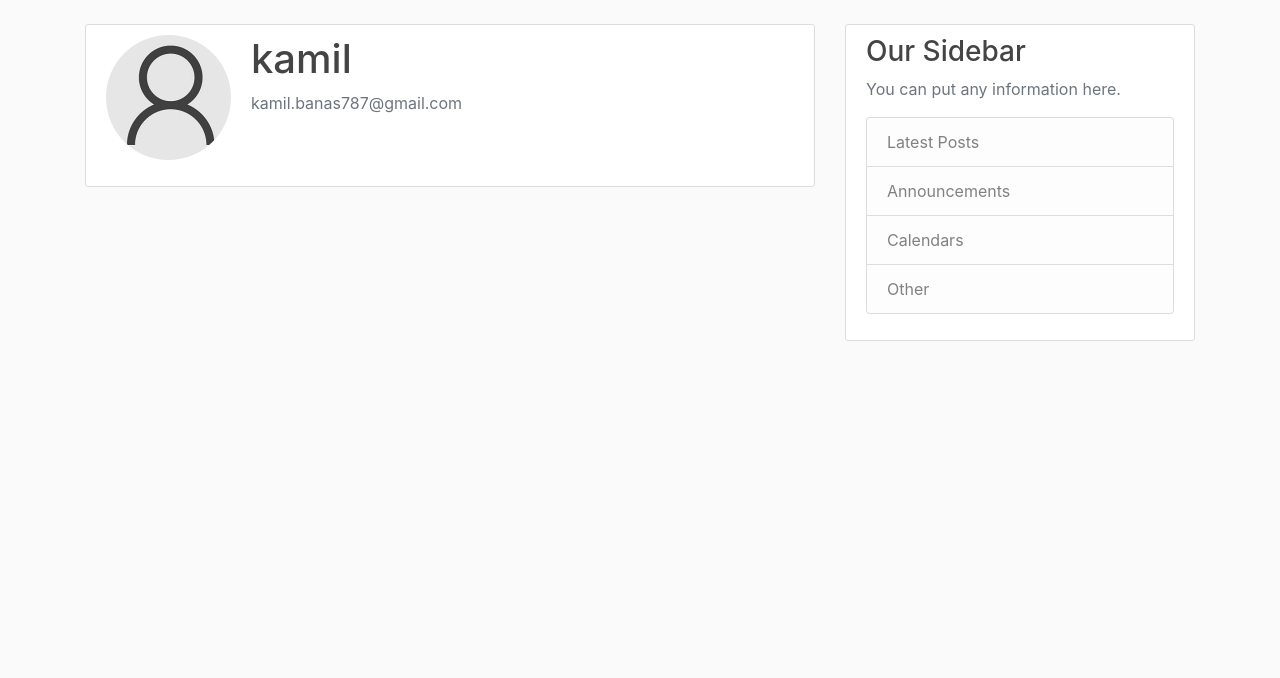
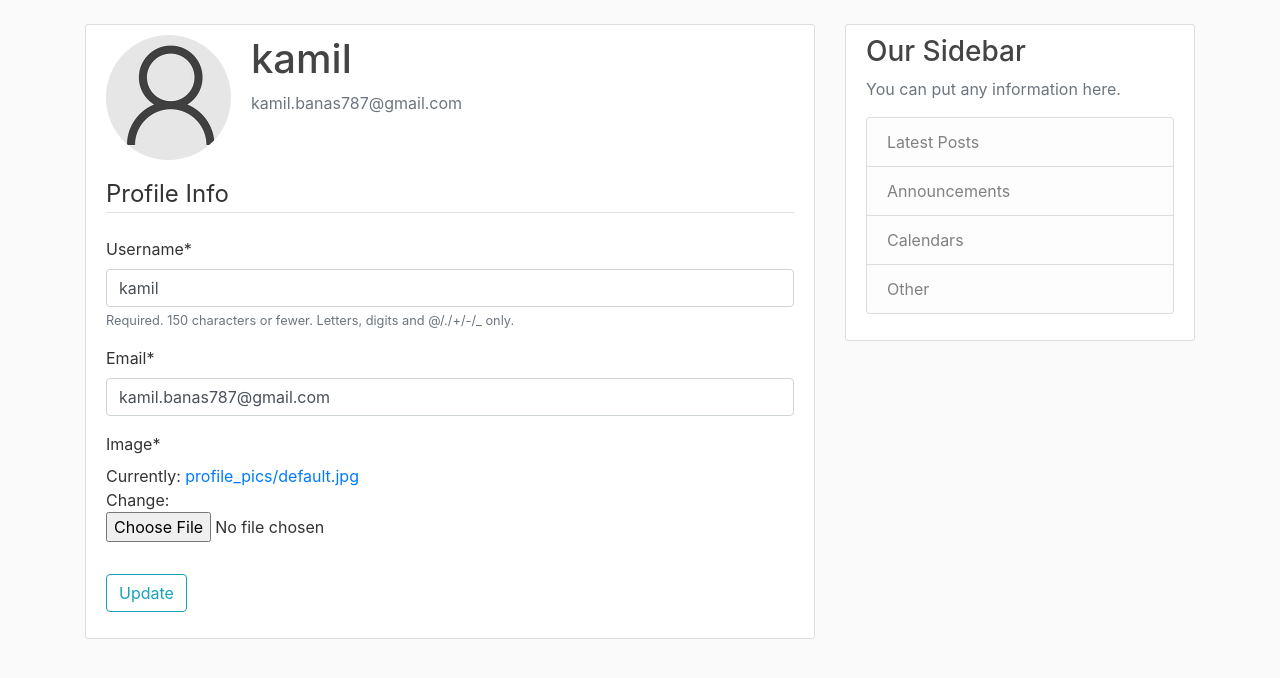
Before and after one commit to Sicret89/django_blog, a Django app: page /profile/ in a window 1280 px wide. Shown: the part 56-734 px from the top of the page. Run offline with Django 3.2, Linux system fonts and the light colour scheme; a user stored in the database is signed in; data comes from the database, SQL or seed files in the repository; both versions use the stored data as it was after the commit; some libraries are stand-ins or nearby versions.

Commit message:
update profile info/picture, add picture to blogs

```diff
--- a/django_blog/blog/templates/blog/home.html
+++ b/django_blog/blog/templates/blog/home.html
@@ -2,6 +2,7 @@
 {% block content %}
     {% for post in posts %}
         <article class="media content-section">
+            <img class="rounded-circle article-img" src="{{ post.author.profile.image.url }}">
             <div class="media-body">
             <div class="article-metadata">
                 <a class="mr-2" href="#">{{ post.author }}</a>
--- a/django_blog/users/forms.py
+++ b/django_blog/users/forms.py
@@ -1,6 +1,7 @@
 from django import forms
 from django.contrib.auth.models import User
 from django.contrib.auth.forms import UserCreationForm
+from .models import Profile
 
 
 class UserRegisterForm(UserCreationForm):
@@ -9,3 +10,17 @@ class UserRegisterForm(UserCreationForm):
     class Meta:
         model = User
         fields = ['username', 'email', 'password1', 'password2']
+
+
+class UserUpdateForm(forms.ModelForm):
+    email = forms.EmailField()
+
+    class Meta:
+        model = User
+        fields = ['username', 'email']
+
+
+class ProfileUpdateForm(forms.ModelForm):
+    class Meta:
+        model = Profile
+        fields = ['image']
--- a/django_blog/users/models.py
+++ b/django_blog/users/models.py
@@ -1,5 +1,6 @@
 from django.db import models
 from django.contrib.auth.models import User
+from PIL import Image
 
 
 class Profile(models.Model):
@@ -9,3 +10,12 @@ class Profile(models.Model):
 
     def __str__(self):
         return f'{self.user.username} Profile'
+
+    def save(self):
+        super().save()
+
+        img = Image.open(self.image.path)
+        if img.height > 300 or img.width > 300:
+            output_size = (300, 300)
+            img.thumbnail(output_size)
+            img.save(self.image.path)
--- a/django_blog/users/templates/users/profile.html
+++ b/django_blog/users/templates/users/profile.html
@@ -9,6 +9,16 @@
           <p class="text-secondary">{{ user.email }}</p>
         </div>
       </div>
-      <!-- FORM HERE -->
+      <form method="POST" enctype="multipart/form-data">
+            {% csrf_token %}
+            <fieldset class="form-group">
+                <legend class="border-bottom mb-4">Profile Info</legend>
+                {{ u_form|crispy }}
+                {{ p_form|crispy }}
+            </fieldset>
+            <div class="form-group">
+              <button class="btn btn-outline-info" type="submit">Update</button>
+            </div>
+        </form>
     </div>
 {% endblock content %}
--- a/django_blog/users/views.py
+++ b/django_blog/users/views.py
@@ -1,7 +1,7 @@
 from django.shortcuts import render, redirect
 from django.contrib.auth.decorators import login_required
 from django.contrib import messages
-from .forms import UserRegisterForm
+from .forms import UserRegisterForm, UserUpdateForm, ProfileUpdateForm
 
 
 def register(request):
@@ -19,4 +19,23 @@ def register(request):
 
 @login_required
 def profile(request):
-    return render(request, 'users/profile.html')
+    if request.method == 'POST':
+        u_form = UserUpdateForm(request.POST, instance=request.user)
+        p_form = ProfileUpdateForm(request.POST,
+                                    request.FILES,
+                                    instance=request.user.profile)
+        if u_form.is_valid and p_form.is_valid():
+            u_form.save()
+            p_form.save()
+            messages.success(request, f'Your account is updated!')
+            return redirect('profile')
+    else:
+        u_form = UserUpdateForm(instance=request.user)
+        p_form = ProfileUpdateForm(instance=request.user.profile)
+
+    context = {
+    'u_form': u_form,
+    'p_form': p_form
+    }
+
+    return render(request, 'users/profile.html', context)
```
Also changed, not shown: django_blog/db.sqlite3, django_blog/media/profile_pics/large_image.jpg (added), django_blog/media/profile_pics/large_image_FbHyQjn.jpg (added), django_blog/media/profile_pics/large_image_nKo1v5E.jpg (added), django_blog/media/profile_pics/profile2.jpg (added).
